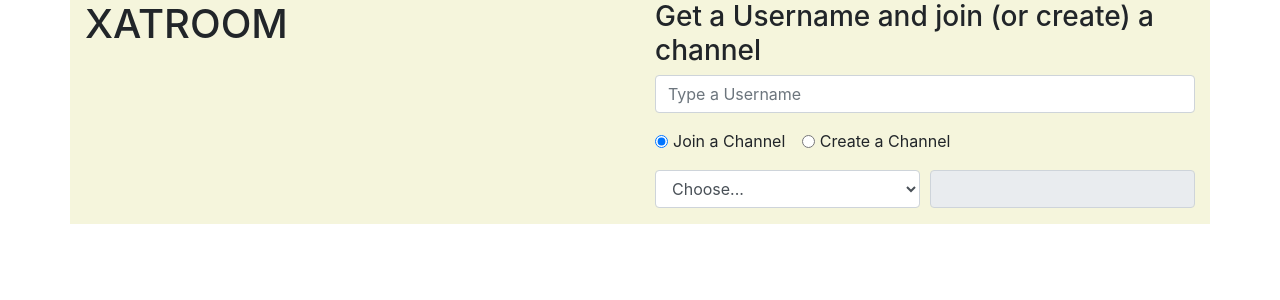
After one commit to thefoo547/FireLack-Project2, a Flask app: template templates/login.htm in a window 1280 px wide. The commit adds this page. Shown: the top 300 px of the page. Run offline with Flask 2, Linux system fonts and the light colour scheme; the template is opened without the code that fills it, so the values that code supplies are empty; some libraries are stand-ins or nearby versions.

Commit message:
finished login page, pend styling2

```diff
--- a/app.py
+++ b/app.py
@@ -5,4 +5,4 @@ app = Flask(__name__)
 
 @app.route("/")
 def index():
-    return render_template("chat.htm")
+    return render_template("login.htm")
--- /dev/null
+++ b/static/css/main.css
@@ -0,0 +1,5 @@
+.container {
+  background-color: beige;
+}
+
+/*# sourceMappingURL=main.css.map */
--- /dev/null
+++ b/static/css/main.scss
@@ -0,0 +1,3 @@
+.container{
+    background-color: beige;
+}
--- /dev/null
+++ b/static/js/main.js
@@ -0,0 +1,15 @@
+document.addEventListener("DOMContentLoaded", function(){
+    document.querySelector("#join-ch").onchange = enable_join;
+    document.querySelector("#create-ch").onchange = enable_create;
+
+});
+
+function enable_join(){
+    document.querySelector("#room-cmb").disabled=false;
+    document.querySelector("#room-txt").disabled=true;
+}
+
+function enable_create(){
+    document.querySelector("#room-cmb").disabled=true;
+    document.querySelector("#room-txt").disabled=false;
+}
--- a/templates/layout.htm
+++ b/templates/layout.htm
@@ -5,7 +5,10 @@
     <meta charset="UTF-8">
     <meta name="viewport" content="width=device-width, initial-scale=1.0">
     <!--Ext dependencies-->
-    <script src="https://stackpath.bootstrapcdn.com/bootstrap/4.4.1/js/bootstrap.min.js" integrity="sha384-wfSDF2E50Y2D1uUdj0O3uMBJnjuUD4Ih7YwaYd1iqfktj0Uod8GCExl3Og8ifwB6" crossorigin="anonymous"></script>
+    <script
+    src="https://code.jquery.com/jquery-3.4.1.slim.min.js"
+    integrity="sha256-pasqAKBDmFT4eHoN2ndd6lN370kFiGUFyTiUHWhU7k8="
+    crossorigin="anonymous"></script>
     <link href="https://stackpath.bootstrapcdn.com/bootstrap/4.4.1/css/bootstrap.min.css" rel="stylesheet" integrity="sha384-Vkoo8x4CGsO3+Hhxv8T/Q5PaXtkKtu6ug5TOeNV6gBiFeWPGFN9MuhOf23Q9Ifjh" crossorigin="anonymous">
     <script src="https://stackpath.bootstrapcdn.com/bootstrap/4.4.1/js/bootstrap.min.js" integrity="sha384-wfSDF2E50Y2D1uUdj0O3uMBJnjuUD4Ih7YwaYd1iqfktj0Uod8GCExl3Og8ifwB6" crossorigin="anonymous"></script>
     <link href="https://cdnjs.cloudflare.com/ajax/libs/font-awesome/4.7.0/css/font-awesome.css" type="text/css" rel="stylesheet">
--- /dev/null
+++ b/templates/login.htm
@@ -0,0 +1,50 @@
+{%extends "layout.htm"%}
+
+{%block dependencies%}
+<link rel="stylesheet" href="static/css/main.css">
+<script src="static/js/main.js"></script>
+{%endblock%}
+
+{%block title%}
+Firelack Login
+{%endblock%}
+
+{%block body%}
+<section class="container">
+    <article class="row">
+        <div class="col-lg-6 col-12">
+            <h1>XATROOM</h1>
+        </div>
+        <div class="col-lg-6 col-12">
+            <h3>Get a Username and join (or create) a channel</h3>
+            <form>
+                <div class="form-group">
+                    <input class="form-control" type="text" name="usrname" id="usrname" placeholder="Type a Username">
+                </div>
+                <div class="form-group">
+                    <div class="form-check form-check-inline">
+                        <input class="form-check-input" type="radio" name="inlineRadioOptions" id="join-ch" value="option1" checked>
+                        <label class="form-check-label" for="inlineRadio1">Join a Channel</label>
+                      </div>
+                      <div class="form-check form-check-inline">
+                        <input class="form-check-input" type="radio" name="inlineRadioOptions" id="create-ch" value="option2">
+                        <label class="form-check-label" for="inlineRadio2">Create a Channel</label>
+                      </div>
+                </div>
+                <div class="form-row">
+                    <div class="form-group col-lg-6 col-12">
+                        <select id="room-cmb" class="form-control" name="room">
+                            <option selected>Choose...</option>
+                            <option>...</option>
+                          </select>
+                    </div>
+                    <div class="form-group col-lg-6 col-12">
+                        <input class="form-control" type="text" name="room" id="room-txt" disabled>
+                    </div>
+                </div>
+            </form>
+
+        </div>
+    </article>
+</section>
+{%endblock%}
```
Also changed, not shown: 1 other file.
